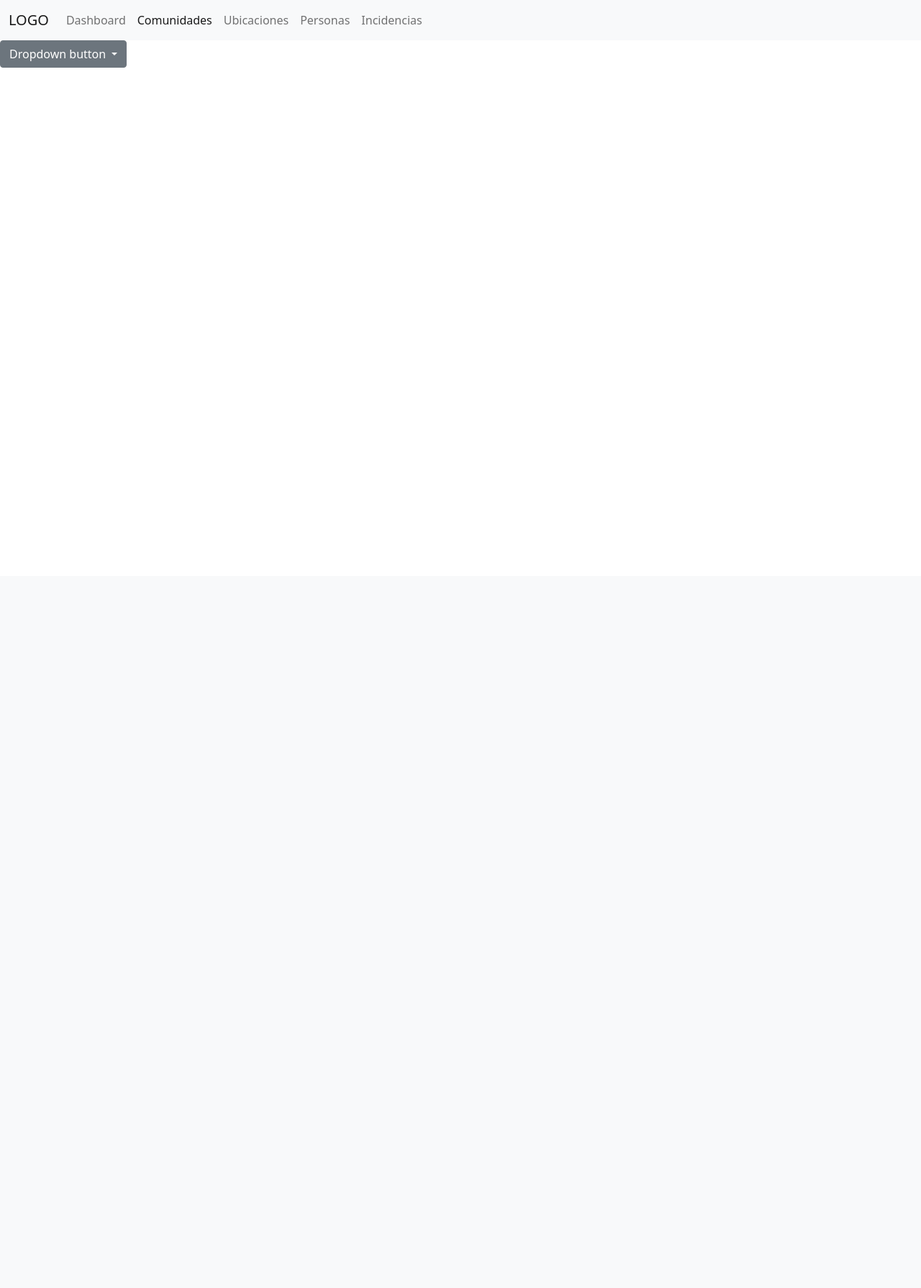
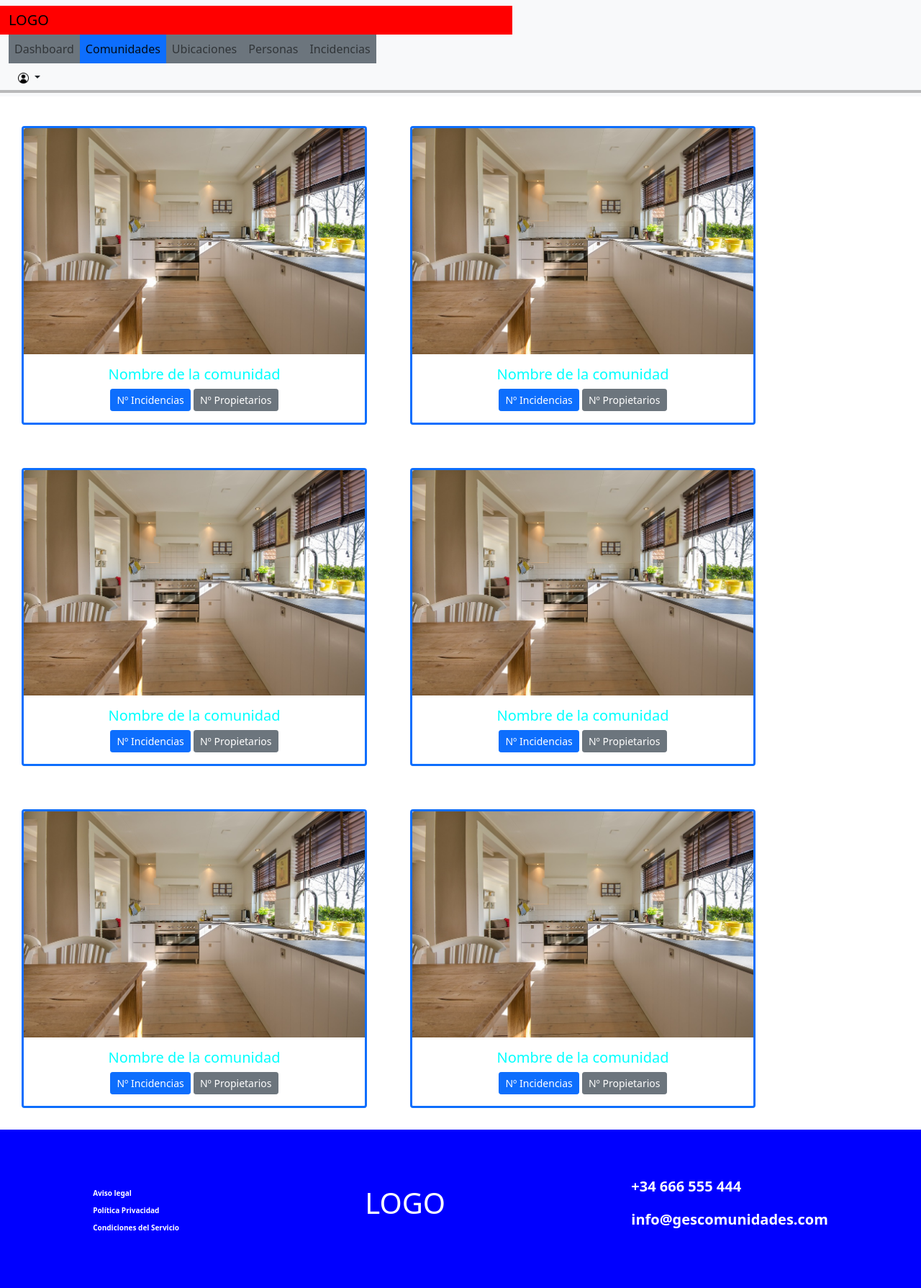
Before and after one commit to AngelUrosa/TrabajoFinal, a PHP site: page /comunidades.html in a window 1280 px wide. Shown: the whole page at 72% size. Before the commit the page ends 94 px from the top, so only its background shows below. Run offline with PHP 8.4, Linux system fonts and the light colour scheme.

Commit message:
comunidades casi acabado

```diff
--- a/diseño_interfaces/comunidades.html
+++ b/diseño_interfaces/comunidades.html
@@ -11,50 +11,128 @@
 <body>
 
 
-    <header>
-    <nav class="navbar navbar-expand-lg navbar-light bg-light">
+
+    <header class="navbar navbar-expand-lg navbar-light bg-light">
+
+
         <div class="container-fluid">
-          <a class="navbar-brand" href="#">LOGO</a>
-          <button class="navbar-toggler" type="button" data-bs-toggle="collapse" data-bs-target="#navbarNav" aria-controls="navbarNav" aria-expanded="false" aria-label="Toggle navigation">
-            <span class="navbar-toggler-icon"></span>
-          </button>
+          <div class="row">
+
+          <a class="navbar-brand " href="#" id="logo">LOGO</a>
+
           <div class="collapse navbar-collapse" id="navbarNav">
             <ul class="navbar-nav">
               <li class="nav-item">
-                <a class="nav-link" aria-current="page" href="#">Dashboard</a>
+                <a class="nav-link bg-secondary" aria-current="page" href="#" id="barraMenu">Dashboard</a>
               </li>
               <li class="nav-item">
-                <a class="nav-link active" href="#">Comunidades</a>
+                <a class="nav-link active bg-primary" href="#" id="barraMenu">Comunidades</a>
               </li>
               <li class="nav-item">
-                <a class="nav-link" href="#">Ubicaciones</a>
+                <a class="nav-link bg-secondary" href="#" id="barraMenu">Ubicaciones</a>
               </li>
               <li class="nav-item">
-                <a class="nav-link" href="personas.html">Personas</a>
+                <a class="nav-link bg-secondary" href="personas.html" id="barraMenu">Personas</a>
               </li>
               <li class="nav-item">
-                <a class="nav-link" href="#">Incidencias</a>
+                <a class="nav-link bg-secondary" href="#" id="barraMenu">Incidencias</a>
               </li>
             </ul>
           </div>
+          <div class="dropdown" id="botonCuenta">
+            <button class="btn btn-white dropdown-toggle" type="button" id="dropdownMenuButton1" data-bs-toggle="dropdown" aria-expanded="false">
+              <img src="img/cuenta.png" height="15px" width="15px">
+            </button>
+            <ul class="dropdown-menu" aria-labelledby="dropdownMenuButton1">
+              <li><a class="dropdown-item" href="#">Mi cuenta</a></li>
+              <li><a class="dropdown-item" href="#">Cerrar sesión</a></li>
+            </ul>
+          </div>
         </div>
-      </nav>
-      <div class="dropdown">
-        <button class="btn btn-secondary dropdown-toggle" type="button" id="dropdownMenuButton1" data-bs-toggle="dropdown" aria-expanded="false">
-          Dropdown button
-        </button>
-        <ul class="dropdown-menu" aria-labelledby="dropdownMenuButton1">
-          <li><a class="dropdown-item" href="#">Mi cuenta</a></li>
-          <li><a class="dropdown-item" href="#">Cerrar sesión</a></li>
-        </ul>
+        </div>
+
+    </header>
+
+    <hr class="separador">
+
+    <main>
+
+
+      <div class="card border border-3 border-primary" style="width: 30rem;">
+        <img src="/img/comunidad.jpg" class="card-img-top" alt="...">
+        <div class="card-body">
+          <h5 class="card-title">Nombre de la comunidad</h5>
+          <a href="#" class="btn btn-primary btn-sm">Nº Incidencias</a>
+          <a href="#" class="btn btn-secondary btn-sm">Nº Propietarios</a>
+        </div>
       </div>
-    </header>
+      <div class="card border border-3 border-primary" style="width: 30rem;">
+        <img src="/img/comunidad.jpg" class="card-img-top" alt="...">
+        <div class="card-body">
+          <h5 class="card-title">Nombre de la comunidad</h5>
+          <a href="#" class="btn btn-primary btn-sm">Nº Incidencias</a>
+          <a href="#" class="btn btn-secondary btn-sm">Nº Propietarios</a>
+        </div>
+      </div>
+      <div class="card border border-3 border-primary" style="width: 30rem;">
+        <img src="/img/comunidad.jpg" class="card-img-top" alt="...">
+        <div class="card-body">
+          <h5 class="card-title">Nombre de la comunidad</h5>
+          <a href="#" class="btn btn-primary btn-sm">Nº Incidencias</a>
+          <a href="#" class="btn btn-secondary btn-sm">Nº Propietarios</a>
+        </div>
+      </div>
+      <div class="card border border-3 border-primary" style="width: 30rem;">
+        <img src="/img/comunidad.jpg" class="card-img-top" alt="...">
+        <div class="card-body">
+          <h5 class="card-title">Nombre de la comunidad</h5>
+          <a href="#" class="btn btn-primary btn-sm">Nº Incidencias</a>
+          <a href="#" class="btn btn-secondary btn-sm">Nº Propietarios</a>
+        </div>
+      </div>
+      <div class="card border border-3 border-primary" style="width: 30rem;">
+        <img src="/img/comunidad.jpg" class="card-img-top" alt="...">
+        <div class="card-body">
+          <h5 class="card-title">Nombre de la comunidad</h5>
+          <a href="#" class="btn btn-primary btn-sm">Nº Incidencias</a>
+          <a href="#" class="btn btn-secondary btn-sm">Nº Propietarios</a>
+        </div>
+      </div>
+      <div class="card border border-3 border-primary" style="width: 30rem;">
+        <img src="/img/comunidad.jpg" class="card-img-top" alt="...">
+        <div class="card-body">
+          <h5 class="card-title">Nombre de la comunidad</h5>
+          <a href="#" class="btn btn-primary btn-sm">Nº Incidencias</a>
+          <a href="#" class="btn btn-secondary btn-sm">Nº Propietarios</a>
+        </div>
+      </div>
+
+
+
+
+    </main>
 
 
 
 
 
 
+
+    <footer class="pie">
+
+      <div class="pieAyuda">
+      <a href="#" >Aviso legal</a> <br>
+      <a href="#" >Política Privacidad</a> <br>
+      <a href="#" >Condiciones del Servicio</a> <br>
+      </div>
+      <div class="pieLogo">
+        <p>LOGO</p>
+      </div>
+      <div class="pieContacto">
+        <p>+34 666 555 444</p>
+        <p>info@gescomunidades.com</p>
+      </div>
+    </footer>
 
 
 
--- a/diseño_interfaces/css/main.css
+++ b/diseño_interfaces/css/main.css
@@ -1,3 +1,67 @@
-.titulo{
-    color:red;
+header{
+    width: 100%;
+    height: auto;
+    background-color: green;
+    display: flex;
+    align-items: center;
 }
+
+#logo{
+    color: black;
+    background-color: red;
+    flex-basis: auto;
+}
+#barraMenu{
+text-align: center;
+flex-basis: auto;
+}
+
+#botonCuenta{
+    flex-basis: auto;
+}
+
+.separador{
+    border-top: 4px solid black;
+    margin-top: -9px;
+}
+
+main{
+    display: flex;
+    flex-wrap: wrap;
+}
+
+.pie{
+    background-color: blue;
+    height: 220px;
+    width: auto;
+    display: flex;
+    flex-direction: row;
+    justify-content: space-around;
+    align-items: center;
+}
+.pieAyuda a{
+    text-decoration: none;
+    font-size: 10px;
+    color: white;
+    font-weight: bold;
+}
+.pieLogo{
+    font-size: 40px;
+    color: white;
+}
+.pieContacto{
+    text-decoration: none;
+    font-size: 20px;
+    color: white;
+    font-weight: bold;
+}
+.card{
+    margin: 30px;
+    border-radius: 30rem solid black;
+}
+.card-title{
+    color: cyan;
+}
+.card-body{
+    text-align: center;
+}
```
Also changed, not shown: diseño_interfaces/img/comunidad.jpg (added), diseño_interfaces/img/cuenta.png (added).
